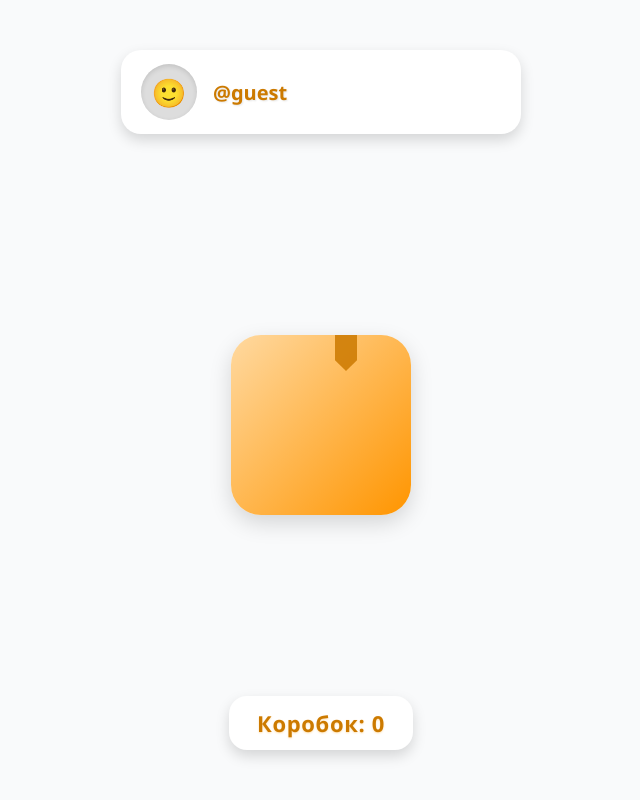
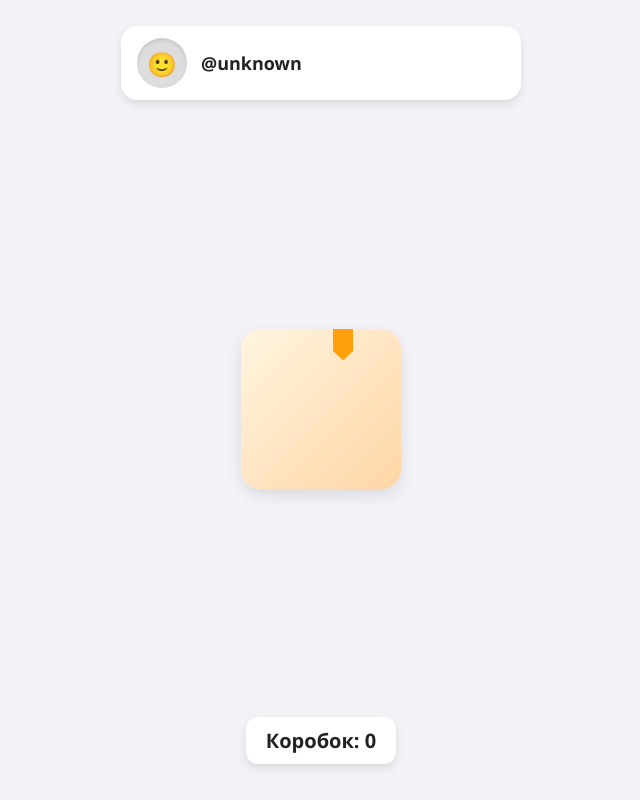
Before and after one commit to Hackergg2/test, a plain HTML site: page index.html in a window 1280 px wide. Shown: the whole page, without its empty margins (319-959 px from the left). Drawn offline with Linux system fonts and the light colour scheme.

Commit message:
Update index.html

```diff
--- a/index.html
+++ b/index.html
@@ -6,20 +6,17 @@
   <title>Box Clicker</title>
   <style>
     :root {
-      --bg: #f9fafb;
+      --bg: #f2f2f7;
       --box-bg: #fff;
       --text: #222;
-      --accent: #ff9500;
-      --shadow: rgba(0, 0, 0, 0.15);
-      --accent-light: #ffd9a0;
-      --accent-dark: #cc7a00;
+      --accent: #ff9f0a;
+      --shadow: rgba(0, 0, 0, 0.1);
     }
 
     * {
       margin: 0;
       padding: 0;
       box-sizing: border-box;
-      user-select: none;
     }
 
     html, body {
@@ -27,59 +24,53 @@
       width: 100%;
       font-family: "Segoe UI", Tahoma, sans-serif;
       background: var(--bg);
-      color: var(--text);
+    }
+
+    body {
       display: flex;
       flex-direction: column;
       align-items: center;
       justify-content: space-between;
-      padding: 20px 16px;
-      overflow-x: hidden;
+      padding: 16px;
     }
 
     .profile {
       display: flex;
       align-items: center;
       background: var(--box-bg);
-      border-radius: 20px;
-      padding: 14px 20px;
-      box-shadow: 0 6px 14px var(--shadow);
+      border-radius: 16px;
+      padding: 12px 16px;
+      box-shadow: 0 4px 8px var(--shadow);
       width: 100%;
       max-width: 400px;
       margin-top: 10px;
-      transition: box-shadow 0.3s ease;
-    }
-
-    .profile:hover {
-      box-shadow: 0 8px 20px var(--accent-light);
     }
 
     .avatar {
-      width: 56px;
-      height: 56px;
+      width: 50px;
+      height: 50px;
       background: #ddd;
       border-radius: 50%;
-      overflow: hidden;
       display: flex;
       align-items: center;
       justify-content: center;
-      font-size: 28px;
-      margin-right: 16px;
-      box-shadow: inset 0 2px 5px rgba(0,0,0,0.12);
-      flex-shrink: 0;
+      font-size: 24px;
+      margin-right: 14px;
+      box-shadow: inset 0 2px 4px rgba(0,0,0,0.1);
+      overflow: hidden;
     }
 
     .avatar img {
       width: 100%;
       height: 100%;
       object-fit: cover;
-      display: block;
+      border-radius: 50%;
     }
 
     .nickname {
-      font-weight: 700;
-      font-size: 20px;
-      color: var(--accent-dark);
-      text-shadow: 1px 1px 2px rgba(0,0,0,0.1);
+      font-weight: 600;
+      font-size: 18px;
+      color: var(--text);
     }
 
     .main {
@@ -88,33 +79,23 @@
       justify-content: center;
       align-items: center;
       width: 100%;
-      margin-top: 40px;
-      margin-bottom: 20px;
     }
 
     .box {
-      width: 180px;
-      height: 180px;
-      background: linear-gradient(135deg, var(--accent-light), var(--accent));
-      border-radius: 30px;
-      box-shadow: 0 8px 22px var(--shadow);
+      width: 160px;
+      height: 160px;
+      background: linear-gradient(135deg, #fff5e0, #ffd5a5);
+      border-radius: 20px;
+      box-shadow: 0 6px 15px var(--shadow);
       display: flex;
       justify-content: center;
       align-items: center;
       position: relative;
-      transition: transform 0.15s ease, box-shadow 0.3s ease;
-      cursor: pointer;
-      user-select: none;
-    }
-
-    .box:hover {
-      box-shadow: 0 12px 30px var(--accent);
-      transform: scale(1.05);
+      transition: transform 0.15s ease;
     }
 
     .box:active {
-      transform: scale(0.9);
-      box-shadow: 0 6px 15px var(--shadow);
+      transform: scale(0.95);
     }
 
     .box::after {
@@ -122,49 +103,41 @@
       position: absolute;
       top: 0;
       right: 30%;
-      width: 22px;
-      height: 36px;
-      background-color: var(--accent-dark);
+      width: 20px;
+      height: 32px;
+      background-color: var(--accent);
       clip-path: polygon(0 0, 100% 0, 100% 70%, 50% 100%, 0 70%);
-      opacity: 0.85;
     }
 
     .counter {
-      font-size: 22px;
-      font-weight: 700;
-      color: var(--accent-dark);
+      font-size: 20px;
+      font-weight: 600;
+      color: var(--text);
       background: #fff;
-      padding: 12px 28px;
-      border-radius: 18px;
-      box-shadow: 0 6px 14px var(--shadow);
-      user-select: none;
-      width: fit-content;
-      margin-bottom: 10px;
-      letter-spacing: 0.03em;
-      text-shadow: 0 1px 2px rgba(255 159 10 / 0.3);
+      padding: 10px 20px;
+      border-radius: 12px;
+      box-shadow: 0 4px 10px var(--shadow);
+      margin-bottom: 20px;
     }
 
     @media (max-width: 400px) {
       .box {
-        width: 140px;
-        height: 140px;
-        border-radius: 24px;
+        width: 130px;
+        height: 130px;
       }
 
       .counter {
         font-size: 18px;
-        padding: 10px 20px;
       }
 
       .nickname {
-        font-size: 18px;
+        font-size: 16px;
       }
 
       .avatar {
-        width: 48px;
-        height: 48px;
-        font-size: 22px;
-        margin-right: 12px;
+        width: 44px;
+        height: 44px;
+        font-size: 20px;
       }
     }
   </style>
@@ -172,10 +145,8 @@
 <body>
 
   <div class="profile">
-    <div class="avatar" id="avatar">
-      🙂 <!-- сюда подставим аватарку -->
-    </div>
-    <div class="nickname" id="nickname">@loading...</div>
+    <div class="avatar" id="avatar">🙂</div>
+    <div class="nickname" id="nickname">@unknown</div>
   </div>
 
   <div class="main">
@@ -191,62 +162,25 @@
       document.getElementById("count").textContent = count;
     }
 
-    // Получаем параметры из URL
-    function getUrlParam(name) {
-      return new URLSearchParams(window.location.search).get(name);
-    }
+    // Telegram WebApp init
+    window.addEventListener("DOMContentLoaded", () => {
+      if (window.Telegram && Telegram.WebApp) {
+        Telegram.WebApp.ready();
+        const user = Telegram.WebApp.initDataUnsafe?.user;
+        if (user) {
+          const nickname = user.username || user.first_name || "Безымянный";
+          document.getElementById("nickname").textContent = "@" + nickname;
 
-    // Установка ника и аватара
-    function setUserInfo(nick, avatarUrl) {
-      const nicknameEl = document.getElementById('nickname');
-      const avatarEl = document.getElementById('avatar');
-
-      if (nick) {
-        nicknameEl.textContent = nick.startsWith('@') ? nick : '@' + nick;
-      } else {
-        nicknameEl.textContent = '@guest';
+          if (user.photo_url) {
+            const img = document.createElement("img");
+            img.src = user.photo_url;
+            const avatar = document.getElementById("avatar");
+            avatar.innerHTML = "";
+            avatar.appendChild(img);
+          }
+        }
       }
-
-      if (avatarUrl) {
-        avatarEl.innerHTML = `<img src="${avatarUrl}" alt="Avatar" />`;
-      } else {
-        avatarEl.textContent = '🙂';
-      }
-    }
-
-    // Основная логика определения ника и аватара
-    (function() {
-      const nickFromUrl = getUrlParam('nick');
-      const avatarFromUrl = getUrlParam('avatar');
-
-      if (window.Telegram && window.Telegram.WebApp) {
-        const tg = window.Telegram.WebApp;
-        tg.ready();
-
-        const user = tg.initDataUnsafe.user;
-        let nick = null;
-        let avatar = null;
-
-        if (user) {
-          if (user.username) nick = '@' + user.username;
-          else if (user.first_name) nick = user.first_name;
-          if (user.photo_url) avatar = user.photo_url;
-        }
-
-        // Если ник из Telegram есть, используем его, иначе из URL
-        if (!nick && nickFromUrl) {
-          nick = nickFromUrl.startsWith('@') ? nickFromUrl : '@' + nickFromUrl;
-        }
-        if (!avatar && avatarFromUrl) {
-          avatar = avatarFromUrl;
-        }
-
-        setUserInfo(nick, avatar);
-      } else {
-        // Не в Telegram — используем URL параметры или дефолт
-        setUserInfo(nickFromUrl, avatarFromUrl);
-      }
-    })();
+    });
   </script>
 
 </body>
```
